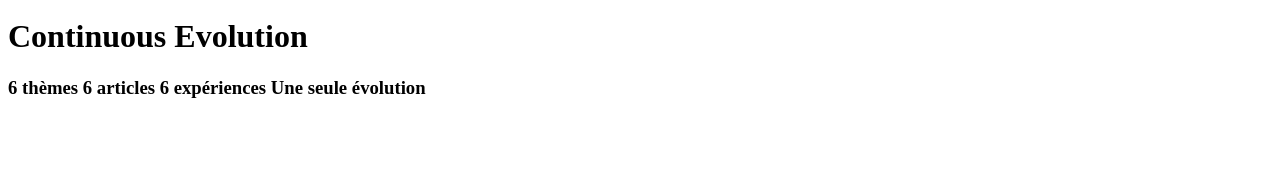
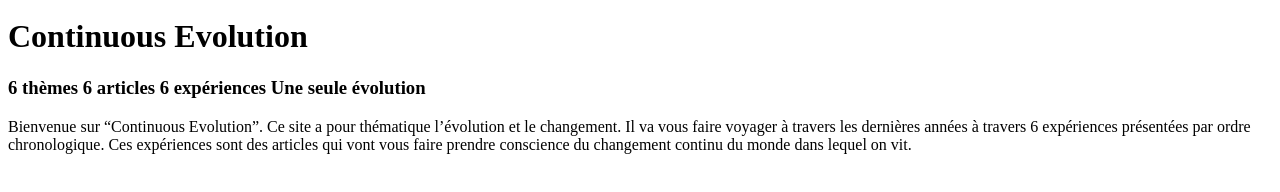
Before and after one commit to YannPernette/Projet-S1---Continuous-Evolution, a plain HTML site: page index.html in a window 1280 px wide. Shown: the part 148-340 px from the top of the page. Drawn offline with Linux system fonts and the light colour scheme.

Commit message:
paragraphe intro

```diff
--- a/index.html
+++ b/index.html
@@ -17,6 +17,7 @@
         <h2>De l’époque des dinosaures à notre futur, le site qui retrace l’évolution du monde</h2>
         <h1>Continuous Evolution</h1>
         <h3>6 thèmes 6 articles 6 expériences Une seule évolution</h3>
+        <p>Bienvenue sur “Continuous Evolution”. Ce site a pour thématique l’évolution et le changement. Il va vous faire voyager à travers les dernières années à travers 6 expériences présentées par ordre chronologique. Ces expériences sont des articles qui vont vous faire prendre conscience du changement continu du monde dans lequel on vit.</p>
     </main>
 </body>
 </html>
```
